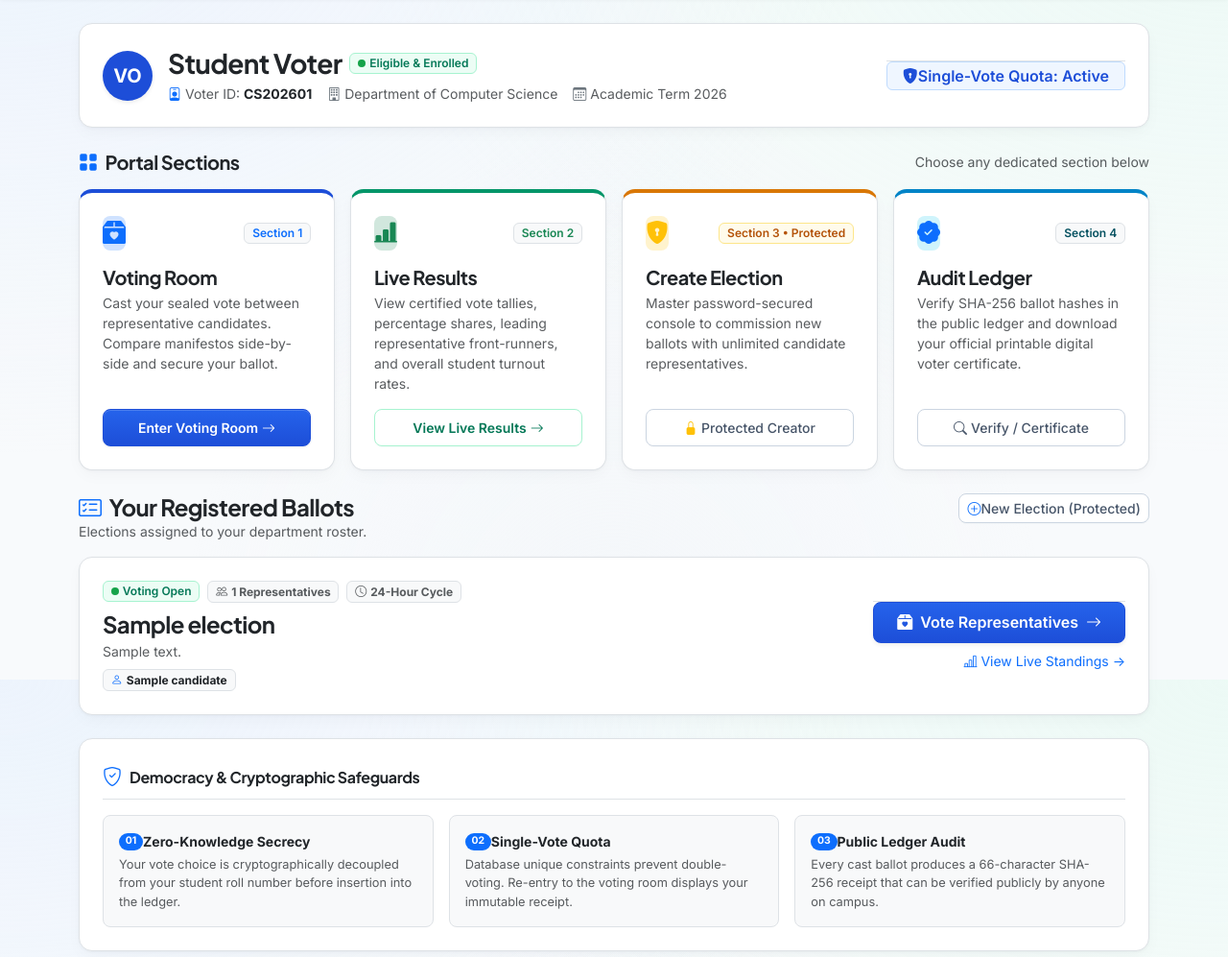
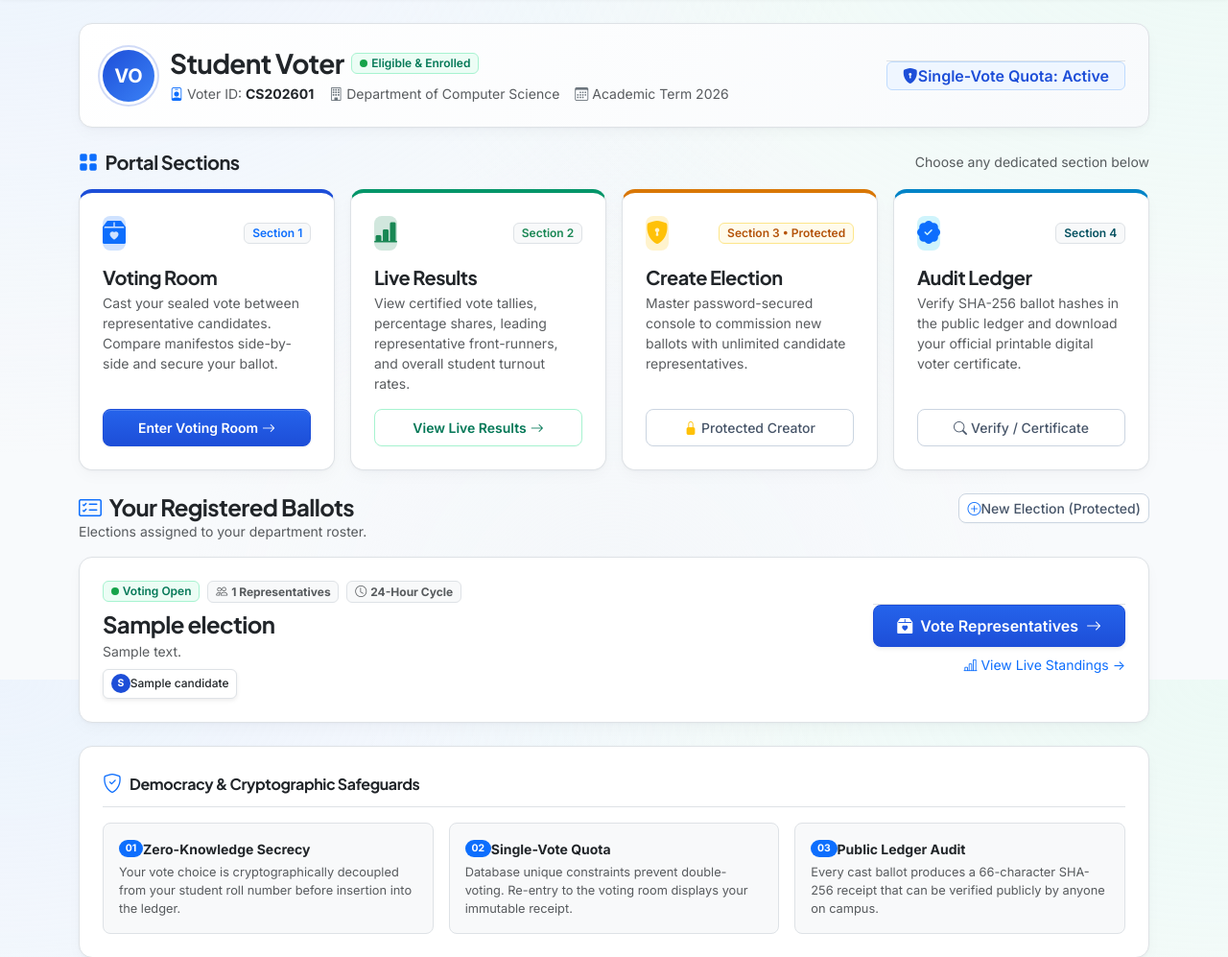
Before and after one commit to singhaisarvagya8-hue/AI-Automated-Voting-System, a Flask app: template templates/voter_dashboard.html in a window 1280 px wide. Shown: the part 92-1089 px from the top of the page at 96% size. Run offline with Flask 3, Linux system fonts and the light colour scheme; the template is opened without the code that fills it: values that come from a table or form of the project are taken from there, others are empty; tables that the repository leaves empty hold one stand-in row (values such as "Sample post").

Commit message:
Update candidates and student voters to realistic Indian names and elevate UI aesthetics

```diff
--- a/templates/login.html
+++ b/templates/login.html
@@ -59,11 +59,11 @@
                 <div class="d-flex flex-wrap gap-1.5">
                     <button type="button" class="btn btn-sm btn-outline-secondary d-flex align-items-center gap-1 py-1" onclick="quickFill('CS202601', 'password123')">
                         <i class="bi bi-person text-primary"></i>
-                        <span>Voter 1 (Alex)</span>
+                        <span>Voter 1 (Rahul)</span>
                     </button>
                     <button type="button" class="btn btn-sm btn-outline-secondary d-flex align-items-center gap-1 py-1" onclick="quickFill('CS202602', 'password123')">
                         <i class="bi bi-person text-success"></i>
-                        <span>Voter 2 (Sophia)</span>
+                        <span>Voter 2 (Sneha)</span>
                     </button>
                     <button type="button" class="btn btn-sm btn-outline-secondary d-flex align-items-center gap-1 py-1" onclick="quickFill('ADMIN001', 'password123')">
                         <i class="bi bi-shield-shaded text-warning"></i>
--- a/templates/results.html
+++ b/templates/results.html
@@ -164,8 +164,8 @@
                                 <div class="p-3.5 rounded-3 border bg-light">
                                     <div class="d-flex flex-column flex-md-row justify-content-between align-items-md-center gap-3 mb-2">
                                         <div class="d-flex align-items-center gap-3">
-                                            <div class="rounded-circle d-flex align-items-center justify-content-center fw-bold fs-5 shadow-sm {% if loop.first and item.votes > 0 %}text-white bg-success{% else %}text-primary bg-white border{% endif %}"
-                                                 style="width: 44px; height: 44px; {% if loop.first and item.votes > 0 %}background: linear-gradient(135deg, #059669, #10b981) !important;{% endif %}">
+                                            <div class="rounded-circle d-flex align-items-center justify-content-center text-white fw-bold fs-5 shadow-sm"
+                                                 style="width: 48px; height: 48px; background: {% if loop.index == 1 %}linear-gradient(135deg, #1d4ed8, #3b82f6){% elif loop.index == 2 %}linear-gradient(135deg, #059669, #10b981){% elif loop.index == 3 %}linear-gradient(135deg, #7c3aed, #a855f7){% elif loop.index == 4 %}linear-gradient(135deg, #d97706, #f59e0b){% else %}linear-gradient(135deg, #0284c7, #38bdf8){% endif %};">
                                                 {{ item.candidate.name[:2]|upper }}
                                             </div>
                                             <div>
--- a/templates/voter_dashboard.html
+++ b/templates/voter_dashboard.html
@@ -4,10 +4,10 @@
 
 {% block content %}
 <!-- Voter Welcome & Identity Strip -->
-<div class="classic-card p-4 mb-4 bg-white border">
-    <div class="d-flex flex-column flex-md-row justify-content-between align-items-md-center gap-3">
+<div class="classic-card p-4 mb-4 bg-white border position-relative overflow-hidden" style="background: linear-gradient(135deg, #ffffff 0%, #f8fafc 100%);">
+    <div class="d-flex flex-column flex-md-row justify-content-between align-items-md-center gap-3 position-relative" style="z-index: 1;">
         <div class="d-flex align-items-center gap-3">
-            <div class="rounded-circle d-flex align-items-center justify-content-center text-white fw-bold shadow-sm" style="width: 52px; height: 52px; background: #1d4ed8; font-size: 1.25rem;">
+            <div class="rounded-circle d-flex align-items-center justify-content-center text-white fw-bold shadow-sm" style="width: 54px; height: 54px; background: linear-gradient(135deg, #1d4ed8 0%, #3b82f6 100%); font-size: 1.25rem; box-shadow: 0 0 0 3px rgba(255,255,255,1), 0 0 0 5px rgba(29,78,216,0.2) !important;">
                 {{ session.get('name', 'Voter')[:2]|upper }}
             </div>
             <div>
@@ -179,14 +179,17 @@
                                 {{ election.description }}
                             </p>
 
-                            <div class="d-flex flex-wrap gap-1">
+                            <div class="d-flex flex-wrap gap-1.5 mt-2">
                                 {% for cand in election.candidates[:4] %}
-                                    <span class="badge bg-light text-dark border small" style="font-size: 0.75rem;">
-                                        <i class="bi bi-person me-1 text-primary"></i>{{ cand.name }}
+                                    <span class="badge bg-white text-dark border small py-1.5 px-2.5 shadow-sm d-inline-flex align-items-center gap-1.5">
+                                        <span class="rounded-circle d-inline-flex align-items-center justify-content-center text-white fw-bold" style="width: 20px; height: 20px; font-size: 0.65rem; background: {% if loop.index == 1 %}#1d4ed8{% elif loop.index == 2 %}#059669{% elif loop.index == 3 %}#7c3aed{% else %}#d97706{% endif %};">
+                                            {{ cand.name[:1] }}
+                                        </span>
+                                        <span class="fw-medium">{{ cand.name }}</span>
                                     </span>
                                 {% endfor %}
                                 {% if election.candidates|length > 4 %}
-                                    <span class="badge bg-light text-muted border small" style="font-size: 0.75rem;">
+                                    <span class="badge bg-light text-muted border small py-1.5 px-2">
                                         +{{ election.candidates|length - 4 }} more
                                     </span>
                                 {% endif %}
```
Also changed, not shown: templates/admin/create_election.html (+12 -12 lines), templates/vote.html (+12 -6 lines).
